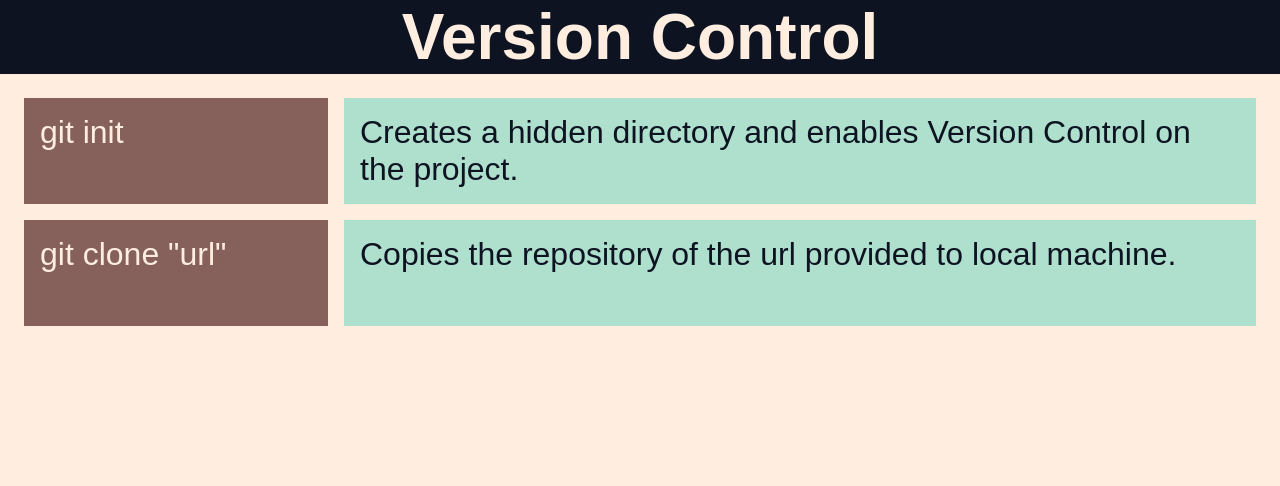
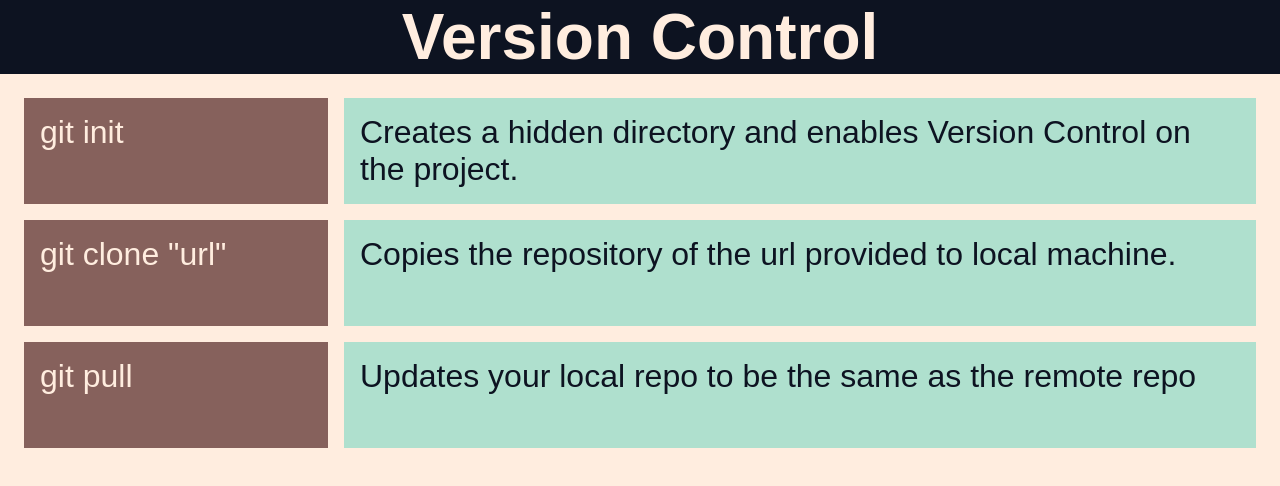
Before and after one commit to DimitarIM/version-control, a plain HTML site: page index.html in a window 1280 px wide. Drawn offline with Linux system fonts and the light colour scheme.

Commit message:
added div in html

```diff
--- a/index.html
+++ b/index.html
@@ -15,6 +15,8 @@
         <div class="git-commands_effect">Creates a hidden directory and enables Version Control on the project.</div>
         <div class="git-commands_command"> git clone "url"</div>
         <div class="git-commands_effect">Copies the repository of the url provided to local machine.</div>
+        <div class="git-commands_command">git pull</div>
+        <div class="git-commands_effect">Updates your local repo to be the same as the remote repo</div>
     </main>
     <footer></footer>
 </body>
```
